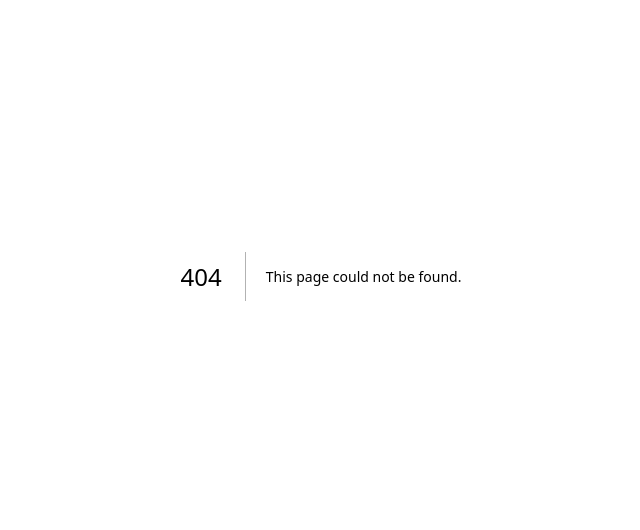
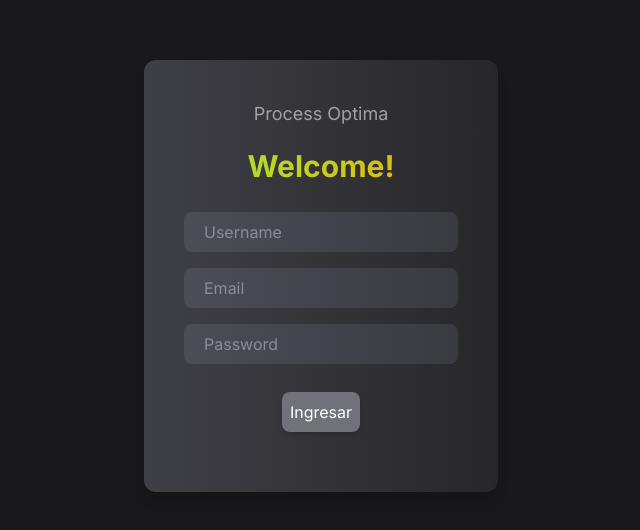
Before and after one commit to DarioMejia/Hackaton_IA_2024, a Next.js app in the folder web-app/: page /auth/signup in a window 1280 px wide. Before the commit this address had no page. Shown: the part 124-654 px from the top of the page, without its empty margins (319-959 px from the left). Built offline with nearby package versions, Linux system fonts and the light colour scheme; no server answers.

Commit message:
TASK-06: auth

```diff
--- /dev/null
+++ b/web-app/src/app/auth/signup/page.tsx
@@ -0,0 +1,121 @@
+'use client'
+
+import { signUp } from "@/services/auth-service";
+import { useRouter } from "next/navigation";
+import { useFormik } from 'formik';
+
+import * as yup from 'yup';
+import { useState } from "react";
+
+const schema = yup.object().shape({
+    username: yup.string().required(),
+    email: yup.string().email().required(),
+    password: yup.string().min(6).required(),
+});
+
+export default function Page() {
+
+    const [error, setError] = useState<string | null>(null);
+    const router = useRouter();
+
+    const {
+        errors,
+        touched,
+        values,
+        handleChange,
+        handleSubmit
+    } = useFormik({
+        initialValues: {
+          username: "",
+          email: "",
+          password: "",
+        },
+        validationSchema: schema,
+        onSubmit: async (values) => {
+            try {
+                await signUp(values.email, values.password);
+                router.push('/chat');
+            } catch (error: any) {
+                let errorMessage = "An unexpected error occurred.";
+
+                switch (error.code) {
+                    case 'auth/wrong-password':
+                        errorMessage = "Incorrect password.";
+                        break;
+                    case 'auth/user-not-found':
+                        errorMessage = "No user found with this email.";
+                        break;
+                    case 'auth/too-many-requests':
+                        errorMessage = "Too many requests. Try again later.";
+                        break;
+                    case 'auth/invalid-credential':
+                        errorMessage = "Invalid credentials provided.";
+                        break;
+                    // Add more cases as needed
+                    default:
+                        errorMessage = error.message;
+                }
+                setError(errorMessage);
+            }
+        },
+    });
+
+
+    return (
+        <main className="flex min-h-screen max-h-screen overflow-hidden bg-zinc-900 items-center justify-center flex-col">
+            <div className="bg-zinc-700 p-10 rounded-xl shadow-lg bg-gradient-to-r from-zinc-700 to-zinc-800">
+                <p className="text-lg text-center text-zinc-400">Process Optima</p>
+                <h1 className="text-3xl font-bold text-center my-5 bg-gradient-to-r from-lime-400 to-yellow-500 bg-clip-text text-transparent">Welcome!</h1>
+
+                <form onSubmit={handleSubmit} className="flex flex-col items-center">
+
+                    <input
+                        name="username"
+                        type="text"
+                        placeholder="Username"
+                        value={values.username}
+                        onChange={(e) => {
+                            setError(null);
+                            handleChange(e);
+                        }}
+                        className="p-2 rounded-lg my-2 px-5 bg-gradient-to-r from-zinc-600 to-zinc-700 outline-none focus:outline-white opacity-80 focus:opacity-100 text-zinc-100"
+                    />
+
+                    {touched.username && errors.username && <p className="text-sm text-red-300">{errors.username}</p>}
+
+                    <input
+                        name="email"
+                        type="email"
+                        placeholder="Email"
+                        value={values.email}
+                        onChange={(e) => {
+                            setError(null);
+                            handleChange(e);
+                        }}
+                        className="p-2 rounded-lg my-2 px-5 bg-gradient-to-r from-zinc-600 to-zinc-700 outline-none focus:outline-white opacity-80 focus:opacity-100 text-zinc-100"
+                    />
+
+                    {touched.email && errors.email && <p className="text-sm text-red-300">{errors.email}</p>}
+
+                    <input
+                        name="password"
+                        type="password"
+                        placeholder="Password"
+                        value={values.password}
+                        onChange={(e) => {
+                            setError(null);
+                            handleChange(e);
+                        }}
+                        className="p-2 rounded-lg my-2 px-5 bg-gradient-to-r from-zinc-600 to-zinc-700 outline-none focus:outline-white opacity-80 focus:opacity-100 text-zinc-100"
+                    />
+
+                    {touched.password && errors.password && <p className="text-sm text-red-300">{errors.password}</p>}
+
+                    <button type="submit" className="bg-zinc-500 text-white p-2 rounded-lg my-5 hover:bg-gradient-to-r from-emerald-500 to-lime-600 hover:font-bold shadow-md">Ingresar</button>
+                </form>
+
+                {error && <p className="text-red-300 text-center">{error}</p>}
+            </div>
+        </main>
+    );
+}
--- /dev/null
+++ b/web-app/src/app/chat/layout.tsx
@@ -0,0 +1,26 @@
+import type { Metadata } from "next";
+import { Inter } from "next/font/google";
+import {  AuthContextProvider } from "@/providers/authProvider";
+
+const inter = Inter({ subsets: ["latin"] });
+
+export const metadata: Metadata = {
+  title: "Chat | ProcessOptima",
+  description: "Hackaton IA Julio 2024",
+};
+
+export default function RootLayout({
+  children,
+}: Readonly<{
+  children: React.ReactNode;
+}>) {
+  return (
+    <html lang="en">
+      <body className={inter.className}>
+        <AuthContextProvider>
+            {children}
+        </AuthContextProvider>
+    </body>
+    </html>
+  );
+}
--- a/web-app/src/app/chat/page.tsx
+++ b/web-app/src/app/chat/page.tsx
@@ -2,16 +2,28 @@
 import ChatMessage from "@/components/chat/ChatMsg";
 import Loader from "@/components/common/Loader";
 import { Message, ChatRols} from "@/lib/types";
+import { useAuthContext } from "@/providers/authProvider";
 import Image from "next/image";
+import { useRouter } from "next/navigation";
 
 import React from "react";
 import { FormEvent, useState } from "react";
 
 
 export default function Page() {
+    const { user }: any = useAuthContext();
+    const router = useRouter();
+
     const [userMessage, setUserMessage] = useState('');
     const [chatHistory, setChatHistory] = useState<Message[]>([]);
     const [loading, setLoading] = useState(false);
+
+    if (!user) {
+        router.push('/auth/signin');
+        return null;
+    }
+
+    console.log(user);
 
     const handleSubmit = async (event: FormEvent) => {
         event.preventDefault();
@@ -54,6 +66,7 @@ export default function Page() {
                 {chatHistory.length === 0 && (
                     <div className="grow flex justify-center items-center text-zinc-500 my-3">
                         <p className="text-3xl font-bold">Chatbot - ProcessOptima</p>
+
                     </div>
                 )}
 
--- /dev/null
+++ b/web-app/src/providers/authProvider.tsx
@@ -0,0 +1,43 @@
+"use client";
+
+import React from 'react';
+import {
+    onAuthStateChanged,
+    getAuth,
+    User as FirebaseUser,
+} from 'firebase/auth';
+import firebase from '@/services/firebase-service';
+
+const auth = getAuth(firebase);
+
+export const AuthContext = React.createContext({});
+
+export const useAuthContext = () => React.useContext(AuthContext);
+
+export const AuthContextProvider = ({
+    children,
+}: {
+    children: React.ReactNode;
+}) => {
+    const [user, setUser] = React.useState<FirebaseUser | null>(null);
+    const [loading, setLoading] = React.useState(true);
+
+    React.useEffect(() => {
+        const unsubscribe = onAuthStateChanged(auth, (user) => {
+            if (user) {
+                setUser(user);
+            } else {
+                setUser(null);
+            }
+            setLoading(false);
+        });
+
+        return () => unsubscribe();
+    }, []);
+
+    return (
+        <AuthContext.Provider value={{ user }}>
+            {loading ? <div>Loading...</div> : children}
+        </AuthContext.Provider>
+    );
+};
```
Also changed, not shown: web-app/src/app/auth/signin/page.tsx (renamed from web-app/src/app/(auth)/singin/page.tsx).
